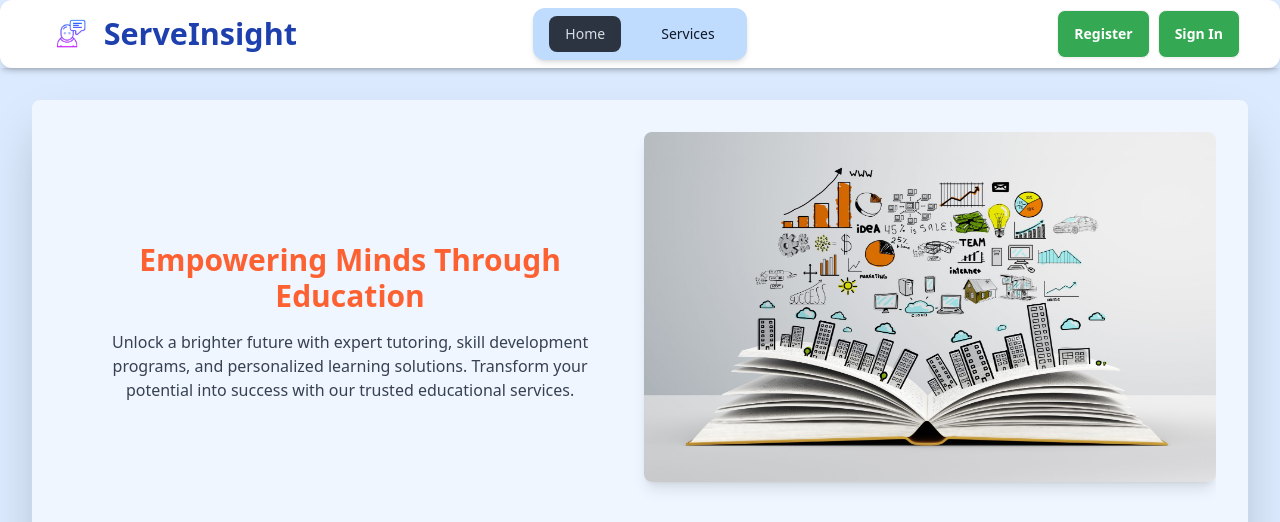
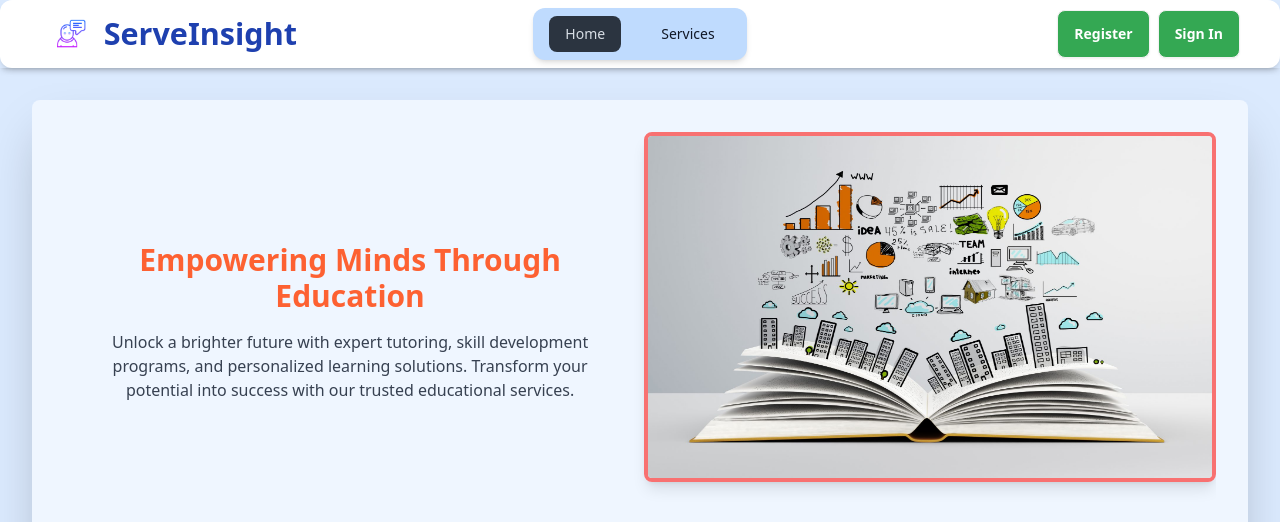
Before and after one commit to noushinsaad/service-review-client-site, a React (Vite) app: page / in a window 1280 px wide. Shown: the top 522 px of the page. Built offline with nearby package versions, Linux system fonts and the light colour scheme; no server answers.

Commit message:
change login and registration page design

```diff
--- a/src/layouts/MainLayout.jsx
+++ b/src/layouts/MainLayout.jsx
@@ -1,22 +1,28 @@
-import { Outlet } from "react-router-dom";
+import { Outlet, useLocation } from "react-router-dom";
 import NavBar from "../shared/NavBar";
 import Footer from "../shared/Footer";
 
+const MainLayout = () => {
+    const location = useLocation();
+    const hideNavAndFooterRoutes = ["/signIn", "/register"];
 
-const MainLayout = () => {
     return (
         <div className="bg-blue-100">
+            {!hideNavAndFooterRoutes.includes(location.pathname) && (
                 <header className="sticky top-0 z-50 shadow-md">
                     <nav>
                         <NavBar />
                     </nav>
                 </header>
+            )}
             <main className="min-h-screen">
                 <Outlet />
             </main>
+            {!hideNavAndFooterRoutes.includes(location.pathname) && (
                 <footer>
                     <Footer />
                 </footer>
+            )}
         </div>
     );
 };
--- a/src/pages/home/Banner.jsx
+++ b/src/pages/home/Banner.jsx
@@ -59,7 +59,7 @@ const Banner = () => {
                             <img
                                 src={banner.image}
                                 alt={`Banner ${index + 1}`}
-                                className="w-full h-[350px] rounded-lg shadow-lg"
+                                className="w-full h-[350px] border-4 border-red-400 rounded-lg shadow-lg"
                             />
                         </div>
                         <div className="w-full md:w-1/2 flex flex-col items-center justify-center p-6">
```
Lines whose indentation alone changed are shown as unchanged.
